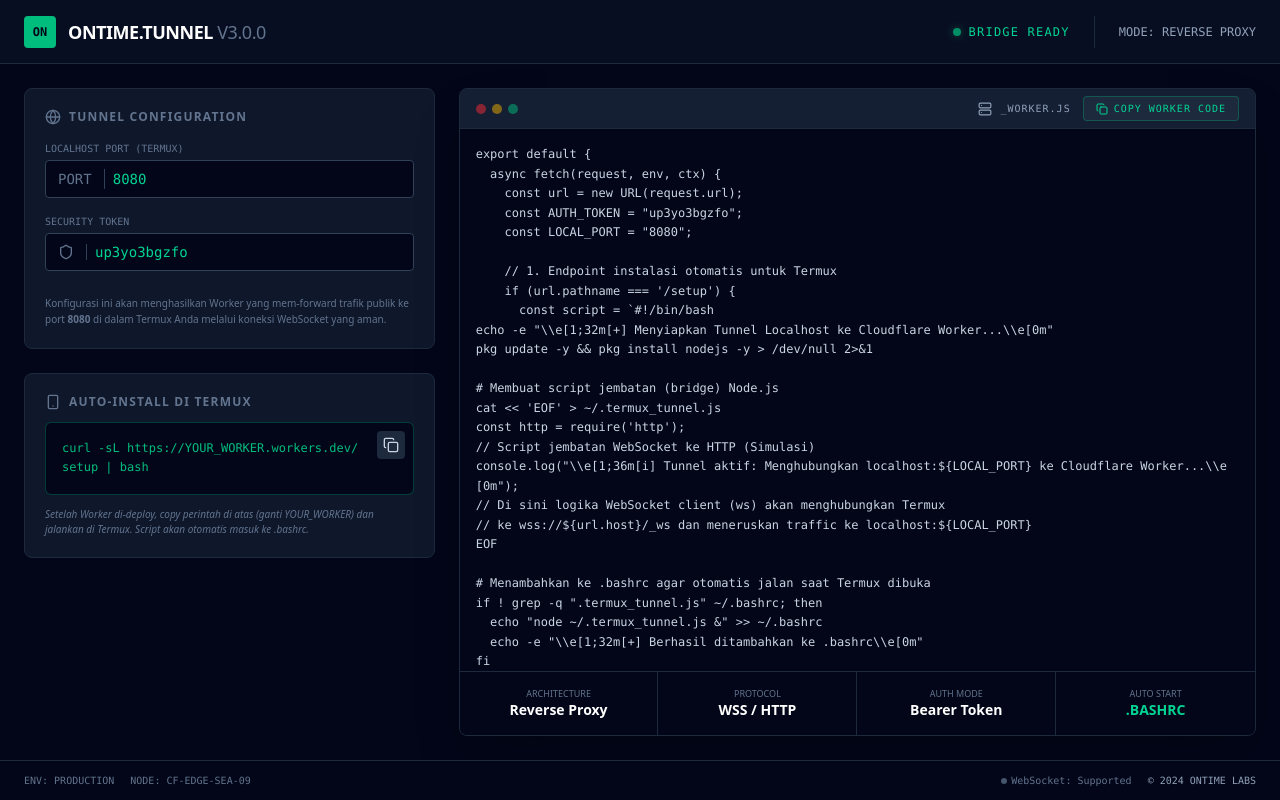
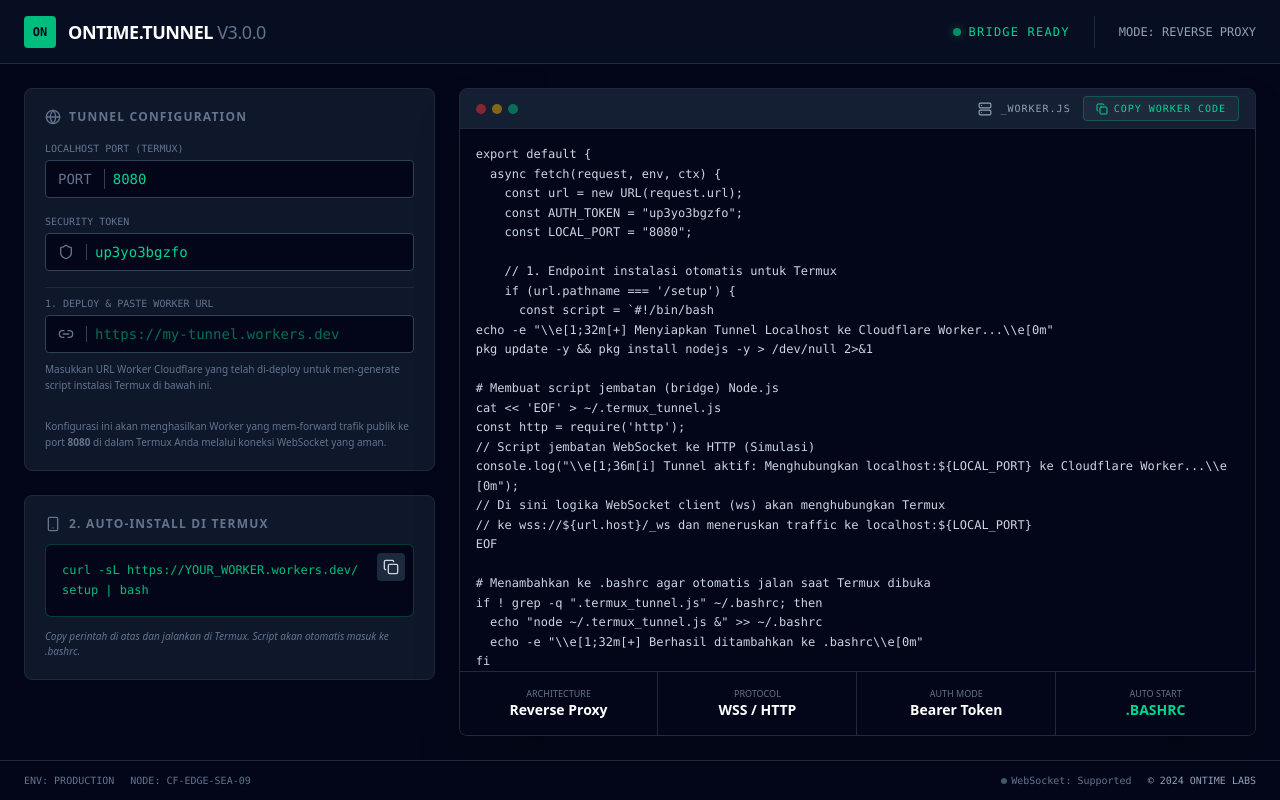
Before and after one commit to 2026musik-code/ontime, a React (Vite) app: page / in a window 1280 px wide. Built offline with nearby package versions, Linux system fonts and the light colour scheme.

Commit message:
feat: add worker URL input field
Introduce a worker URL input to dynamically update the setup command and deployment instructions.

```diff
--- a/src/App.tsx
+++ b/src/App.tsx
@@ -1,9 +1,10 @@
 import { useState, useEffect } from 'react';
-import { Copy, CheckCircle2, Server, Smartphone, Globe, Shield } from 'lucide-react';
+import { Copy, CheckCircle2, Server, Smartphone, Globe, Shield, Link2 } from 'lucide-react';
 
 export default function App() {
   const [localPort, setLocalPort] = useState('8080');
   const [authToken, setAuthToken] = useState(Math.random().toString(36).substring(2, 15));
+  const [workerUrl, setWorkerUrl] = useState('');
   const [copiedWorker, setCopiedWorker] = useState(false);
   const [copiedTermux, setCopiedTermux] = useState(false);
   const [originUrl, setOriginUrl] = useState('https://YOUR_WORKER_URL.workers.dev');
@@ -13,6 +14,10 @@
       setOriginUrl(window.location.origin);
     }
   }, []);
+
+  const displayUrl = workerUrl.trim() ? (workerUrl.startsWith('http') ? workerUrl : `https://${workerUrl}`) : 'https://YOUR_WORKER.workers.dev';
+  const cleanUrl = displayUrl.replace(/\/$/, '');
+  const installCmd = `curl -sL ${cleanUrl}/setup | bash`;
 
   const workerCode = `export default {
   async fetch(request, env, ctx) {
@@ -140,6 +145,22 @@
                   />
                 </div>
               </div>
+              <div className="pt-2 border-t border-slate-800">
+                <label className="block text-[10px] text-slate-500 uppercase mb-1 font-mono">1. Deploy & Paste Worker URL</label>
+                <div className="flex items-center bg-slate-950 border border-slate-700 rounded overflow-hidden">
+                  <span className="px-3 text-slate-500 font-mono border-r border-slate-700"><Link2 className="w-4 h-4" /></span>
+                  <input
+                    type="text"
+                    value={workerUrl}
+                    onChange={(e) => setWorkerUrl(e.target.value)}
+                    className="w-full bg-transparent p-2 font-mono text-sm text-emerald-400 outline-none"
+                    placeholder="https://my-tunnel.workers.dev"
+                  />
+                </div>
+                <p className="text-[10px] text-slate-500 leading-relaxed mt-2">
+                  Masukkan URL Worker Cloudflare yang telah di-deploy untuk men-generate script instalasi Termux di bawah ini.
+                </p>
+              </div>
             </div>
             <p className="text-[10px] text-slate-500 leading-relaxed mt-2">
               Konfigurasi ini akan menghasilkan Worker yang mem-forward trafik publik ke port <b>{localPort}</b> di dalam Termux Anda melalui koneksi WebSocket yang aman.
@@ -149,14 +170,14 @@
           <section className="bg-slate-900 border border-slate-800 rounded-lg p-5 flex flex-col gap-3 shrink-0">
             <h2 className="text-xs font-bold uppercase tracking-widest text-slate-500 flex items-center gap-2">
               <Smartphone className="w-4 h-4" />
-              Auto-Install di Termux
+              2. Auto-Install di Termux
             </h2>
             <div className="bg-slate-950 rounded-md p-4 font-mono text-xs border border-emerald-500/30 leading-relaxed overflow-hidden relative group">
               <span className="text-emerald-500 block break-all pr-8">
-                curl -sL https://YOUR_WORKER.workers.dev/setup | bash
+                {installCmd}
               </span>
               <button
-                onClick={() => handleCopy("curl -sL https://YOUR_WORKER.workers.dev/setup | bash", setCopiedTermux)}
+                onClick={() => handleCopy(installCmd, setCopiedTermux)}
                 className="absolute right-2 top-2 w-7 h-7 flex items-center justify-center bg-slate-800 hover:bg-slate-700 text-slate-300 rounded transition-colors"
                 title="Copy Termux Command"
               >
@@ -164,7 +185,7 @@
               </button>
             </div>
             <p className="text-[10px] text-slate-500 italic">
-              Setelah Worker di-deploy, copy perintah di atas (ganti YOUR_WORKER) dan jalankan di Termux. Script akan otomatis masuk ke .bashrc.
+              Copy perintah di atas dan jalankan di Termux. Script akan otomatis masuk ke .bashrc.
             </p>
           </section>
         </div>
```
